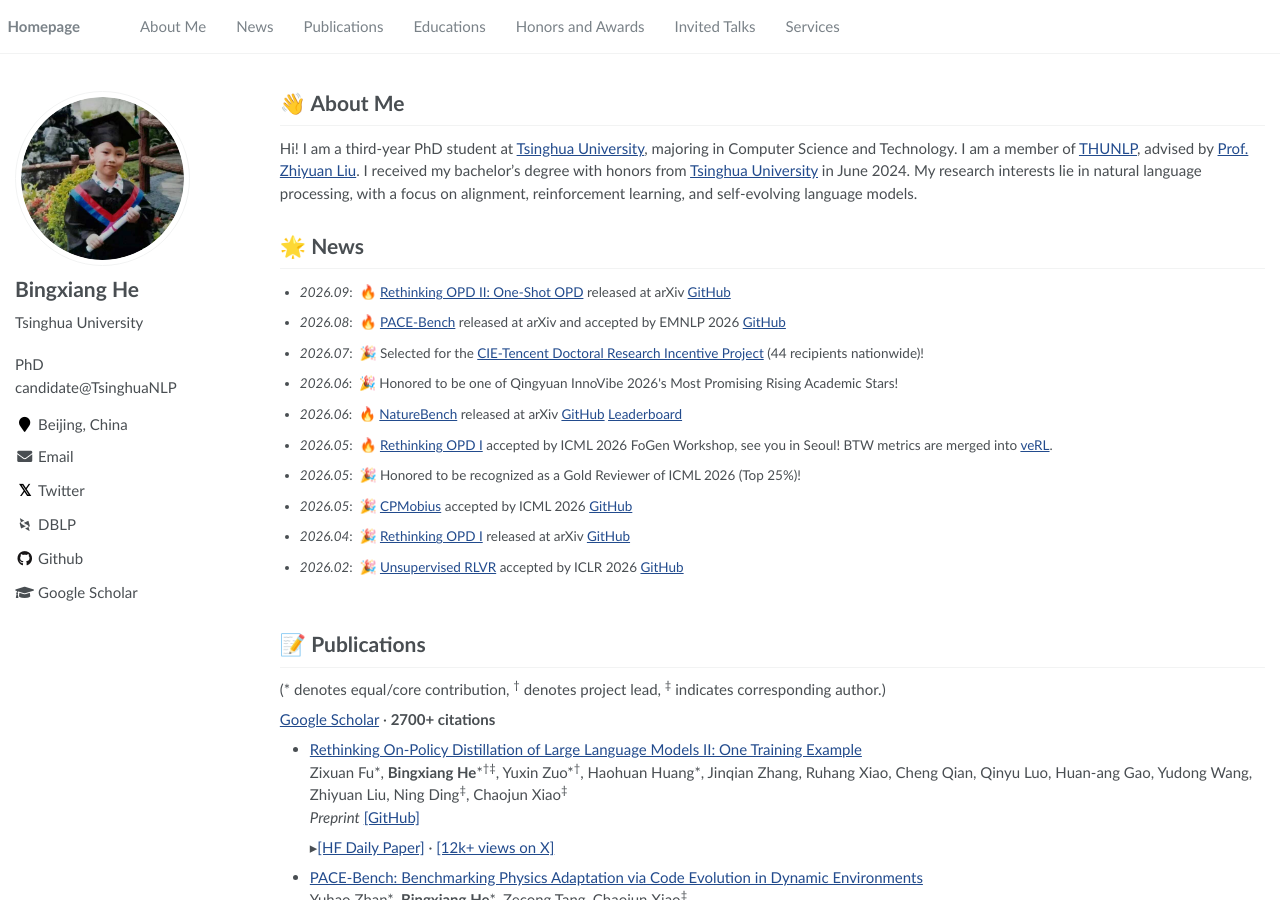
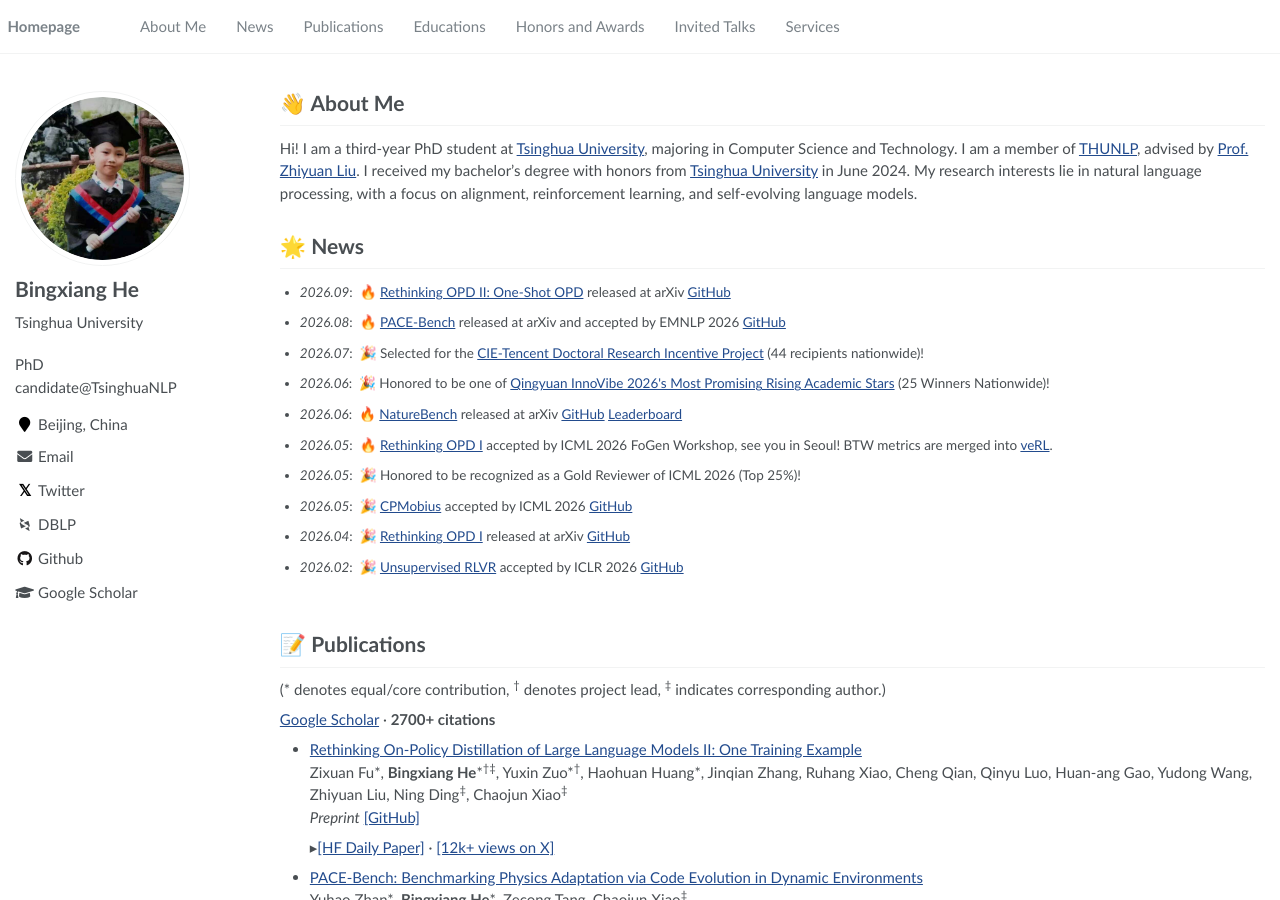
Before and after one commit to HBX-hbx/hbx-hbx.github.io, a Jekyll site: the page built from _pages/about.md, in a window 1280 px wide and 900 px high. Built offline with Jekyll 4.4.1, drawn with Linux system fonts in a browser that asks for light colours; some web fonts are replaced.

Commit message:
update cv

```diff
--- a/_pages/about.md
+++ b/_pages/about.md
@@ -41,12 +41,11 @@ Hi! I am a third-year PhD student at [Tsinghua University](https://www.tsinghua.
   }
   .news-list li { padding: 0.12rem 0; }
 </style>
-
 <ul class="news-list" aria-label="Recent news">
   <li><em>2026.09</em>: &nbsp;🔥 <a href="https://arxiv.org/pdf/2609.04172">Rethinking OPD II: One-Shot OPD</a> released at arXiv <a href="https://github.com/Thinking-Space/One-Shot-OPD">GitHub</a></li>
   <li><em>2026.08</em>: &nbsp;🔥 <a href="https://arxiv.org/pdf/2608.14441">PACE-Bench</a> released at arXiv and accepted by EMNLP 2026 <a href="https://github.com/thunlp/PACE-Bench">GitHub</a></li>
   <li><em>2026.07</em>: &nbsp;🎉 Selected for the <a href="https://www.cie.org.cn/list_43/16649.html">CIE-Tencent Doctoral Research Incentive Project</a> (44 recipients nationwide)!</li>
-  <li><em>2026.06</em>: &nbsp;🎉 Honored to be one of Qingyuan InnoVibe 2026's Most Promising Rising Academic Stars!</li>
+  <li><em>2026.06</em>: &nbsp;🎉 Honored to be one of <a href="https://mp.weixin.qq.com/s/VwzvuyToY79B2DtWmenjVQ">Qingyuan InnoVibe 2026's Most Promising Rising Academic Stars</a> (25 Winners Nationwide)!</li>
   <li><em>2026.06</em>: &nbsp;🔥 <a href="https://arxiv.org/pdf/2606.24530">NatureBench</a> released at arXiv <a href="https://github.com/FrontisAI/NatureBench">GitHub</a> <a href="https://frontisai.github.io/NatureBench">Leaderboard</a></li>
   <li><em>2026.05</em>: &nbsp;🔥 <a href="https://arxiv.org/pdf/2604.13016">Rethinking OPD I</a> accepted by ICML 2026 FoGen Workshop, see you in Seoul! BTW metrics are merged into <a href="https://github.com/verl-project/verl/pull/6469">veRL</a>.</li>
   <li><em>2026.05</em>: &nbsp;🎉 Honored to be recognized as a Gold Reviewer of ICML 2026 (Top 25%)!</li>
@@ -67,6 +66,7 @@ Hi! I am a third-year PhD student at [Tsinghua University](https://www.tsinghua.
   <li><em>2023.10</em>: &nbsp;🎉 Our work on <a href="https://aclanthology.org/2023.emnlp-main.463">LLM-generated Text Detection</a> is accepted by EMNLP 2023 <a href="https://github.com/thunlp/LLM-generated-text-detection">GitHub</a></li>
   <li><em>2022.09</em>: &nbsp;🎉 <a href="https://arxiv.org/pdf/2206.08514">OpenBackdoor</a> accepted by NeurIPS Datasets &amp; Benchmarks 2022 <strong>(Spotlight)</strong> <a href="https://github.com/thunlp/OpenBackdoor">GitHub</a></li>
 </ul>
+
 
 <span class='anchor' id='publications'></span>
 
```
